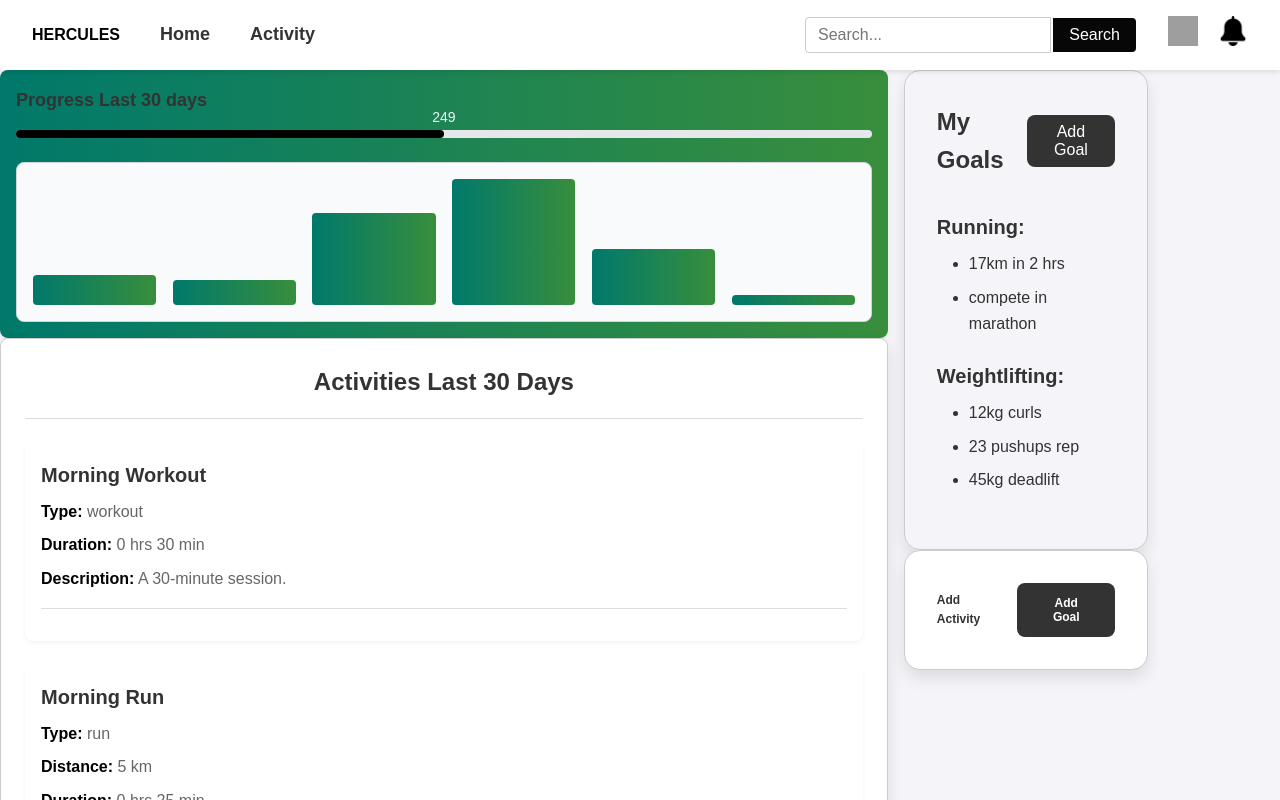
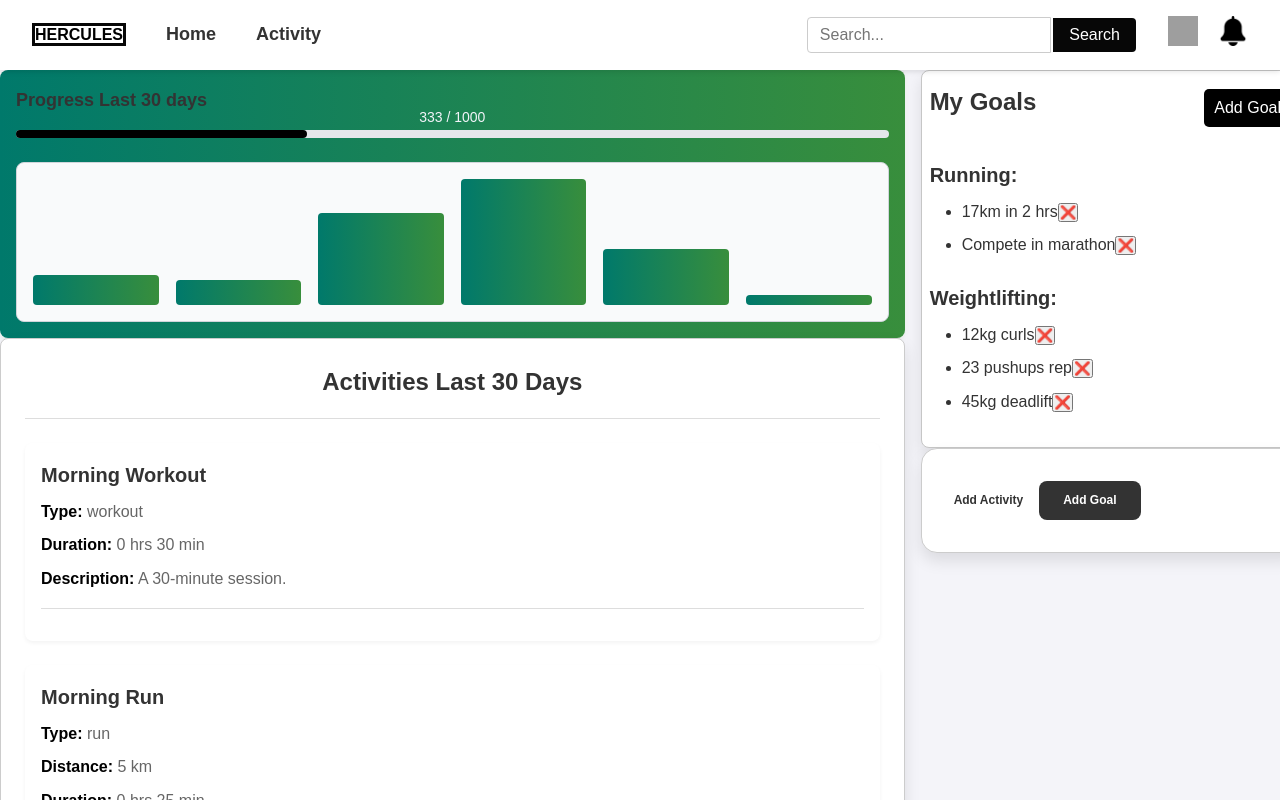
Before and after one commit to OscarGamst/APP2000-Group2, a React (Create React App) app: page /Activity in a window 1280 px wide. Shown: the top 800 px of the page. Built offline with nearby package versions, Linux system fonts and the light colour scheme; grey boxes are pictures that could not be loaded.

Commit message:
endra på activity

```diff
--- /dev/null
+++ b/src/components/GoalPopup.jsx
@@ -0,0 +1,45 @@
+import React, { useState } from "react";
+
+const GoalPopup = ({ onClose, onAddGoal }) => {
+  const [category, setCategory] = useState("");
+  const [goal, setGoal] = useState("");
+
+  const handleAdd = () => {
+    if (category && goal) {
+      onAddGoal(category, goal);
+      setCategory("");
+      setGoal("");
+      onClose(); // Lukk popup etter at målet er lagt til
+    }
+  };
+
+  return (
+    <div className="popup-overlay">
+      <div className="popup">
+        <h3>Add New Goal</h3>
+        <input
+          type="text"
+          placeholder="Category (e.g., Running)"
+          value={category}
+          onChange={(e) => setCategory(e.target.value)}
+        />
+        <input
+          type="text"
+          placeholder="Goal (e.g., 5km in 30 mins)"
+          value={goal}
+          onChange={(e) => setGoal(e.target.value)}
+        />
+        <div className="popup-buttons">
+          <button className="add-goal-button" onClick={handleAdd}>
+            Add Goal
+          </button>
+          <button className="close-popup-button" onClick={onClose}>
+            Cancel
+          </button>
+        </div>
+      </div>
+    </div>
+  );
+};
+
+export default GoalPopup;
--- a/src/components/Goals.jsx
+++ b/src/components/Goals.jsx
@@ -1,45 +1,75 @@
-import React, { useState } from "react";
+import React, { useState, useEffect } from "react";
 import "../styles/index.css";
+import GoalPopup from "./GoalPopup";
+
+const Goals = () => {
+  const getStoredGoals = () => {
+    const storedGoals = localStorage.getItem("goals");
+    return storedGoals ? JSON.parse(storedGoals) : {
+      Running: ["17km in 2 hrs", "Compete in marathon"],
+      Weightlifting: ["12kg curls", "23 pushups rep", "45kg deadlift"],
+    };
+  };
+
+  const [goals, setGoals] = useState(getStoredGoals);
+  const [showPopup, setShowPopup] = useState(false);
 
 
+  useEffect(() => {
+    localStorage.setItem("goals", JSON.stringify(goals));
+  }, [goals]);
 
-const Goals = () => {
-  const [goals, setGoals] = useState({
-    Running: ["17km in 2 hrs", "compete in marathon"],
-    Weightlifting: ["12kg curls", "23 pushups rep", "45kg deadlift"],
-  });
 
-  const addGoal = () => {
-    const category = prompt("Enter category (e.g., Running):");
-    const goal = prompt("Enter goal (e.g., 5km in 30 mins):");
-    if (category && goal) {
-      setGoals((prev) => ({
-        ...prev,
-        [category]: [...(prev[category] || []), goal],
-      }));
-    }
+  const addGoal = (category, goal) => {
+    setGoals((prev) => ({
+      ...prev,
+      [category]: [...(prev[category] || []), goal],
+    }));
+  };
+
+
+  const removeGoal = (category, goalIndex) => {
+    setGoals((prev) => {
+      const updatedGoals = { ...prev };
+      updatedGoals[category] = updatedGoals[category].filter((_, index) => index !== goalIndex);
+
+      if (updatedGoals[category].length === 0) {
+        delete updatedGoals[category];
+      }
+
+      return updatedGoals;
+    });
   };
 
   return (
     <div className="goals-container">
       <div className="goals-header">
         <h2>My Goals</h2>
-        <button className="add-goal-button" onClick={addGoal}>
+        <button className="add-goal-button" onClick={() => setShowPopup(true)}>
           Add Goal
         </button>
       </div>
+
       <div className="goals-content">
         {Object.keys(goals).map((category) => (
           <div key={category} className="goal-category">
             <h3>{category}:</h3>
             <ul>
               {goals[category].map((goal, index) => (
-                <li key={index}>{goal}</li>
+                <li key={index}>
+                  {goal}
+                  <button className="delete-goal-button" onClick={() => removeGoal(category, index)}>
+                    ❌
+                  </button>
+                </li>
               ))}
             </ul>
           </div>
         ))}
       </div>
+
+      {/* Popup vises kun hvis showPopup er true */}
+      {showPopup && <GoalPopup onClose={() => setShowPopup(false)} onAddGoal={addGoal} />}
     </div>
   );
 };
--- a/src/components/ProgressBar.jsx
+++ b/src/components/ProgressBar.jsx
@@ -3,12 +3,15 @@ import ActivityItem from "./ActivityItem";
 import "../styles/index.css";
 import activities from "./ActivityData";
 
-
 const ProgressBar = () => {
-
+  // Feilhåndtering: Sjekk om activities finnes og ikke er tomt
+  if (!activities || activities.length === 0) {
+    return <div className="error-message">No activity data available.</div>;
+  }
   const durations = activities.map((activity) => activity.duration);
-
-
+  const totalDuration = durations.reduce((acc, duration) => acc + duration, 0);
+  const goal = 1000;
+  const progressPercentage = Math.min((totalDuration / goal) * 100, 100);
   const maxDuration = Math.max(...durations);
   const chartData = durations.map((duration) => (duration / maxDuration) * 100);
 
@@ -18,8 +21,10 @@ const ProgressBar = () => {
         <h2 className="title">Progress Last 30 days</h2>
       </div>
       <div className="progress-bar-container">
-        <div className="progress-bar" style={{ width: "50%" }}></div>
-        <span className="progress-value">249</span>
+        {}
+        <div className="progress-bar" style={{ width: `${progressPercentage}%` }}></div>
+        {}
+        <span className="progress-value">{totalDuration} / {goal}</span>
       </div>
       <div className="chart-container">
         {chartData.map((value, index) => (
--- a/src/styles/index.css
+++ b/src/styles/index.css
@@ -83,6 +83,7 @@ ul {
   font-size: 1rem;
   font-weight: bold;
   color: #000;
+  border: 0.2rem solid rgb(7, 7, 7);
 }
 
 .navbar-links {
@@ -353,12 +354,14 @@ ul {
 /*Satrt of goals*/
 /* Container styling */
 .goals-container {
-  width: 90%;
-  max-width: 40 rem;
-  padding: 2rem;
-  border: 0.1rem solid #ccc;
-  border-radius: 1rem;
+  width: 150%;
+  max-width: 70 rem;
+  padding: 0.5rem;
+  border: 0.1rem solid rgb(198, 198, 198);
+  border-radius: 0.5rem;
   box-shadow: 0 0.5rem 1rem rgba(0, 0, 0, 0.1);
+  background-color: white;
+
 }
 
 /* Header styling */
@@ -413,6 +416,60 @@ ul {
 .goal-category li {
   margin-bottom: 0.5rem;
 }
+
+/*knapp til add goal*/
+.popup-overlay {
+  position: fixed;
+  top: 0;
+  left: 0;
+  width: 100%;
+  height: 100%;
+  background: rgba(0, 0, 0, 0.5);
+  display: flex;
+  justify-content: center;
+  align-items: center;
+}
+
+.popup {
+  background: white;
+  padding: 20px;
+  border-radius: 8px;
+  box-shadow: 0px 0px 10px rgba(0, 0, 0, 0.3);
+  text-align: center;
+}
+
+.popup input {
+  width: 100%;
+  padding: 8px;
+  margin: 10px 0;
+  border: 1px solid white;
+  border-radius: 5px;
+}
+
+.popup-buttons {
+  display: flex;
+  justify-content: space-around;
+}
+
+.add-goal-button, .close-popup-button {
+  padding: 10px;
+  margin-top: 10px;
+  cursor: pointer;
+  border: none;
+  border-radius: 5px;
+}
+
+.add-goal-button {
+  background-color: #000000;
+  color: white;
+}
+
+.close-popup-button {
+  background-color: #c70223;
+  color: white;
+}
+/*knapp til add goal*/
+
 
 /*goals done*/
 
@@ -473,8 +530,8 @@ ul {
 /* ADD ACTIVITY GREIA*/
 
 .add-container {
-  width: 90%;
-  max-width: 40rem;
+  width: 150%;
+  max-width: 70rem;
   padding: 2rem;
   background-color: #fff;
   border: 0.1rem solid #ccc;
```
